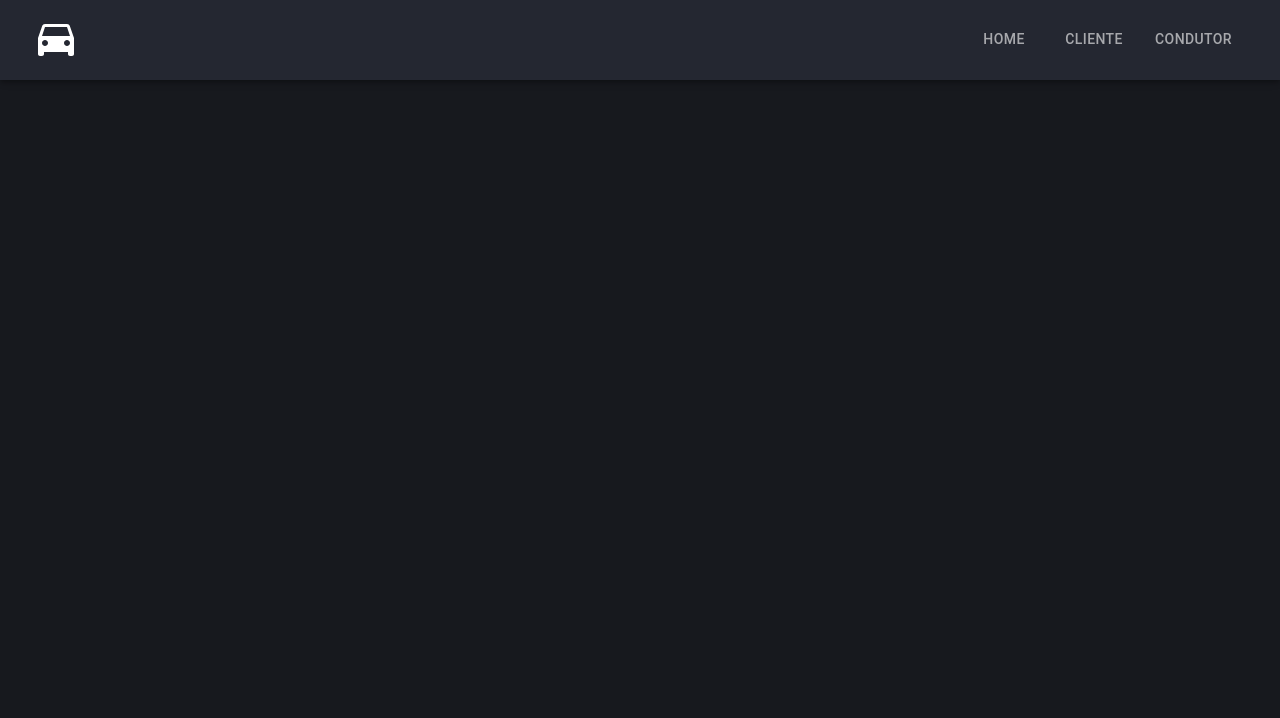
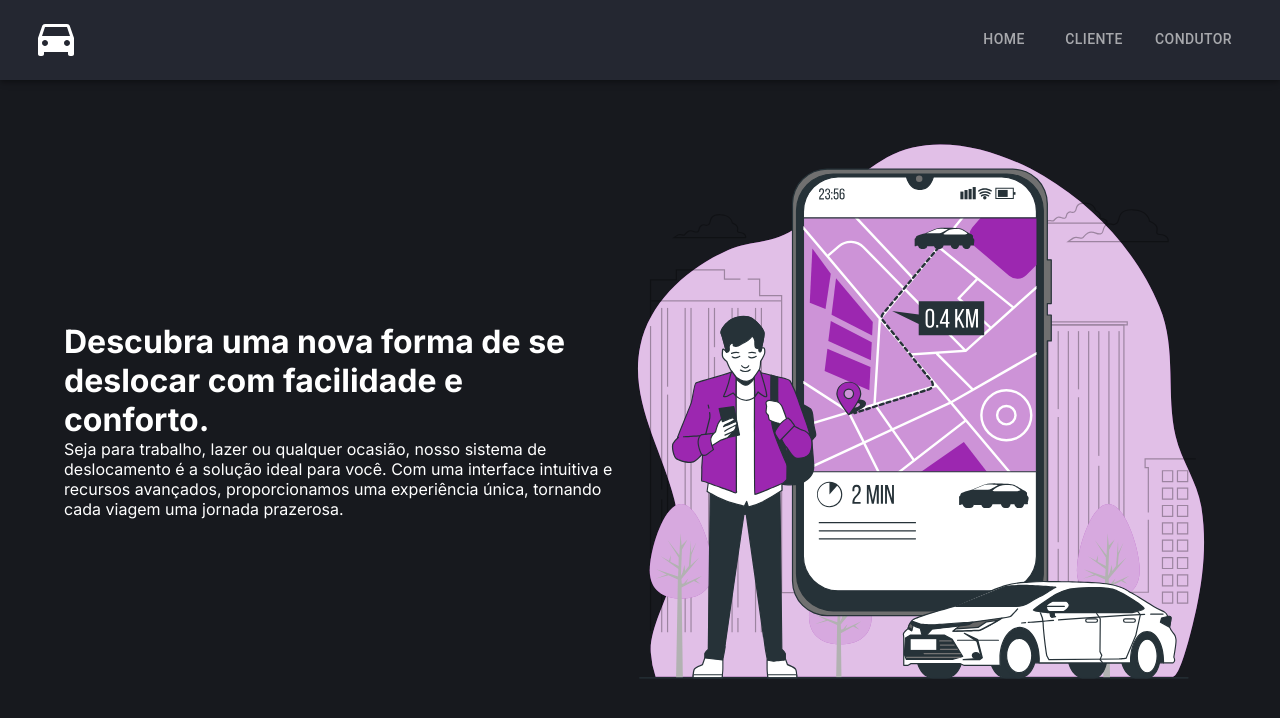
Before and after one commit to DavidGBbr/DriveEasy, a Next.js app: page / in a window 1280 px wide. Shown: the top 718 px of the page. Built offline with nearby package versions, Linux system fonts and the light colour scheme.

Commit message:
homepage created

```diff
--- a/src/app/layout.tsx
+++ b/src/app/layout.tsx
@@ -1,8 +1,6 @@
 "use client";
 import "./globals.css";
 import { Inter } from "next/font/google";
-import Stack from "@mui/material/Stack";
-import Button from "@mui/material/Button";
 import Header from "@/components/Header";
 
 const inter = Inter({ subsets: ["latin"] });
--- a/src/app/page.tsx
+++ b/src/app/page.tsx
@@ -1,7 +1,37 @@
+"use client";
+import { Box, Container } from "@mui/material";
 import React from "react";
 
 const Home = () => {
-  return <div></div>;
+  return (
+    <div>
+      <Container>
+        <Box
+          sx={{
+            height: "100vh",
+            display: "flex",
+            justifyContent: "space-between",
+            alignItems: "center",
+          }}
+        >
+          <div>
+            <h1 className="title">
+              Descubra uma nova forma de se deslocar com facilidade e conforto.
+            </h1>
+
+            <p>
+              Seja para trabalho, lazer ou qualquer ocasião, nosso sistema de
+              deslocamento é a solução ideal para você. Com uma interface
+              intuitiva e recursos avançados, proporcionamos uma experiência
+              única, tornando cada viagem uma jornada prazerosa.
+            </p>
+          </div>
+
+          <img src="/images/passenger_request.svg" style={{ maxWidth: 600 }} />
+        </Box>
+      </Container>
+    </div>
+  );
 };
 
 export default Home;
```
Also changed, not shown: public/images/passenger_request.svg (added).
